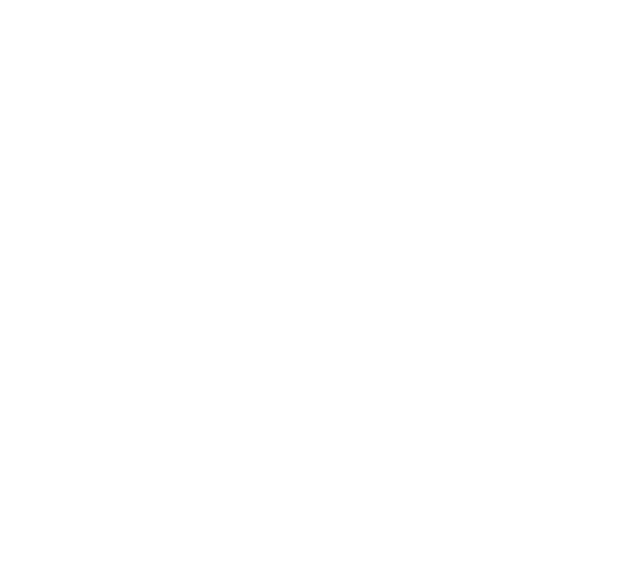
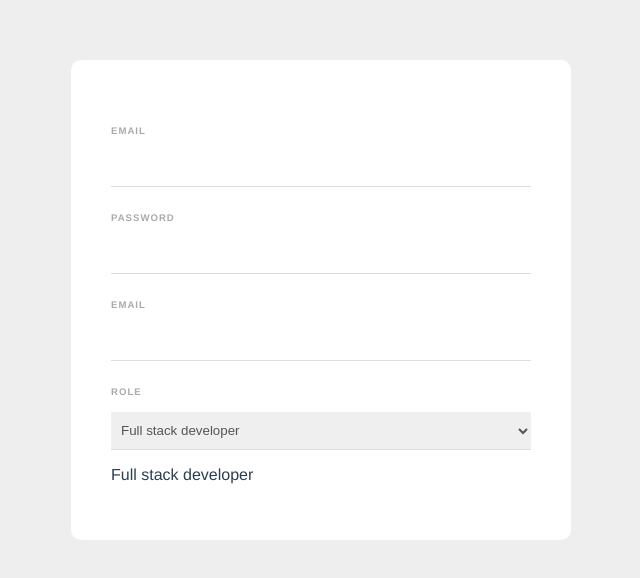
Before and after one commit to AlexStraton/vue_form, a Vue app: page / in a window 1280 px wide. Shown: the top 578 px of the page, without its empty margins (319-959 px from the left). Built offline with nearby package versions, Linux system fonts and the light colour scheme.

Commit message:
added three input fields and a dropdown

```diff
--- a/src/App.vue
+++ b/src/App.vue
@@ -1,9 +1,12 @@
-<template></template>
+<template>
+  <SignUpForm />
+</template>
 
 <script>
+import SignUpForm from "./components/SignUpForm.vue";
 export default {
   name: "App",
-  components: {},
+  components: { SignUpForm },
 };
 </script>
 
@@ -16,4 +19,8 @@
   color: #2c3e50;
   margin-top: 60px;
 }
+body {
+  margin: 0;
+  background: #eee;
+}
 </style>
--- /dev/null
+++ b/src/components/SignUpForm.vue
@@ -0,0 +1,61 @@
+<template>
+  <form>
+    <label>Email</label>
+    <input v-model="email" type="email" required />
+    <label>Password</label>
+    <input v-model="password" type="password" required />
+
+    <label>Email</label>
+    <input v-model="email" type="email" required />
+    <label>Role</label>
+    <select class="" v-model="role">
+      <option value="Full stack developer">Full stack developer</option>
+      <option value="Back end developer">Back end developer</option>
+      <option value="DevOps & Cloud">DevOps & Cloud</option>
+      <option value="UX/UI designer">UX/UI designer</option>
+    </select>
+    <p>{{ role }}</p>
+  </form>
+</template>
+
+<script>
+export default {
+  data() {
+    return {
+      email: "",
+      password: "",
+      role: "Full stack developer",
+    };
+  },
+};
+</script>
+
+<style>
+form {
+  max-width: 420px;
+  margin: 30px auto;
+  background: white;
+  text-align: left;
+  padding: 40px;
+  border-radius: 10px;
+}
+label {
+  color: #aaa;
+  display: inline-block;
+  margin: 25px 0 15px;
+  font-size: 0.6em;
+  text-transform: uppercase;
+  letter-spacing: 1px;
+  font-weight: bold;
+}
+input,
+select {
+  display: block;
+  padding: 10px 6px;
+  width: 100%;
+  box-sizing: border-box;
+  border: none;
+  border-bottom: 1px solid #ddd;
+  color: #555;
+}
+</style>
```
